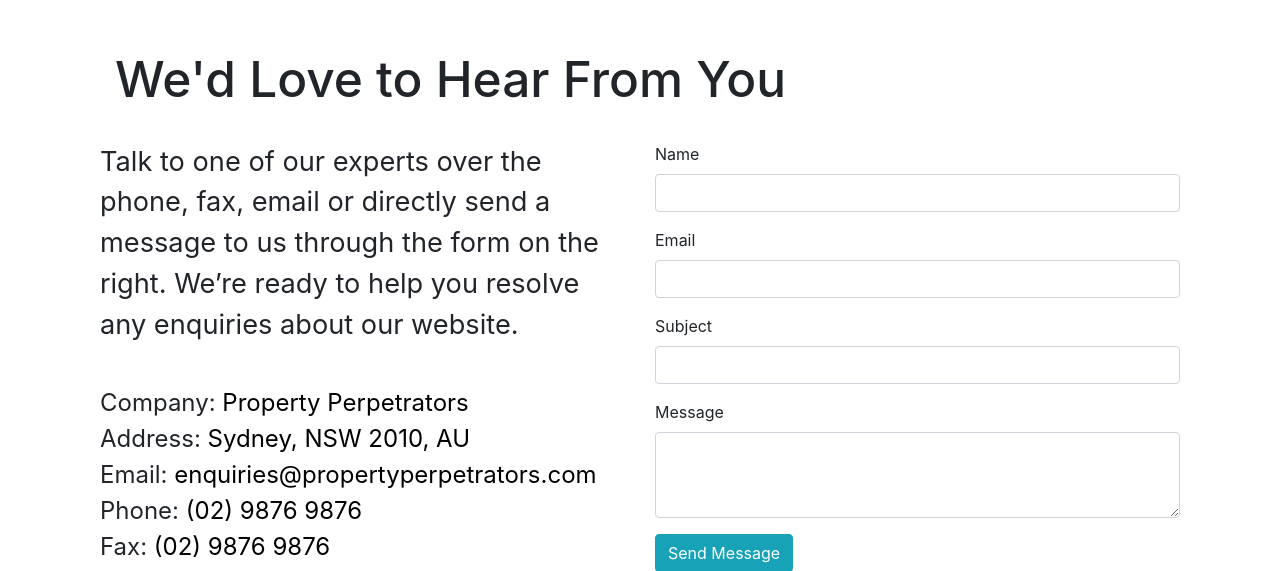
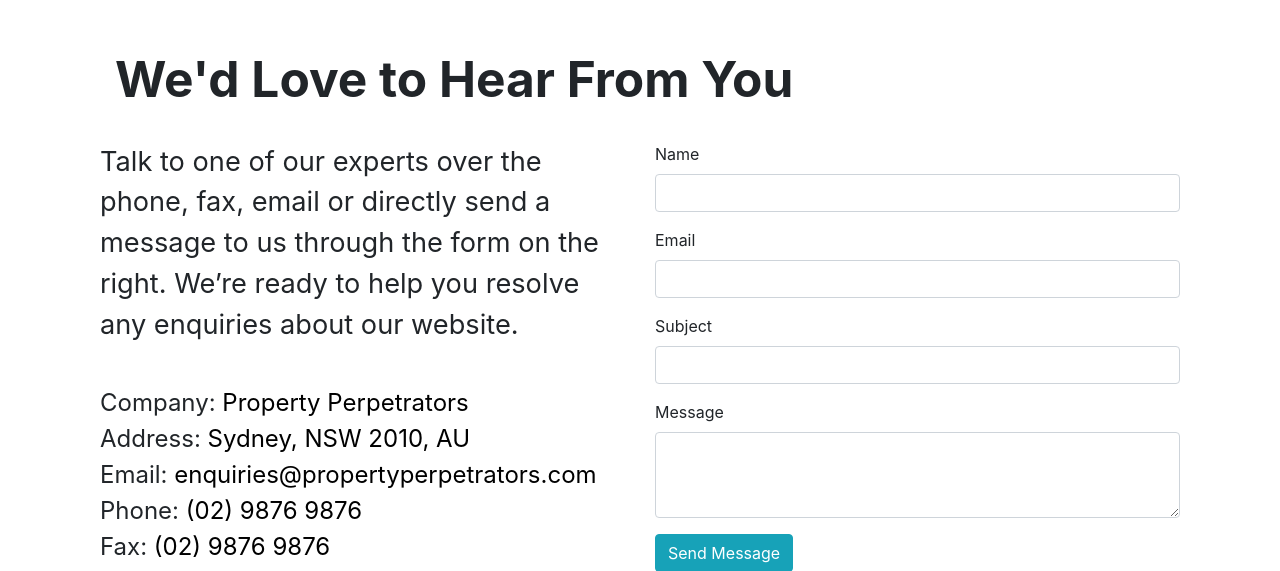
Before and after one commit to RandomRunt/SoftwareCapstoneProject, a Flask app: page /about in a window 1280 px wide. Shown: the part 76-647 px from the top of the page. Run offline with Flask 2, Linux system fonts and the light colour scheme; parts of the project's set-up code (start-up, migrations or seed data) failed here and were passed over; some libraries are stand-ins or nearby versions.

Commit message:
css stuff

```diff
--- a/templates/about.html
+++ b/templates/about.html
@@ -14,7 +14,7 @@
 
               <!-- Section Titile -->
               <div class="col-lg-12">
-                  <h1 style="font-size: 310%" class="section-title">We'd Love to Hear From You</h1>
+                  <h1 style="font-size: 310%; font-weight: bold; text-align: left" class="section-title">We'd Love to Hear From You</h1>
                   <br>
               </div>
           <div class="row">
```
